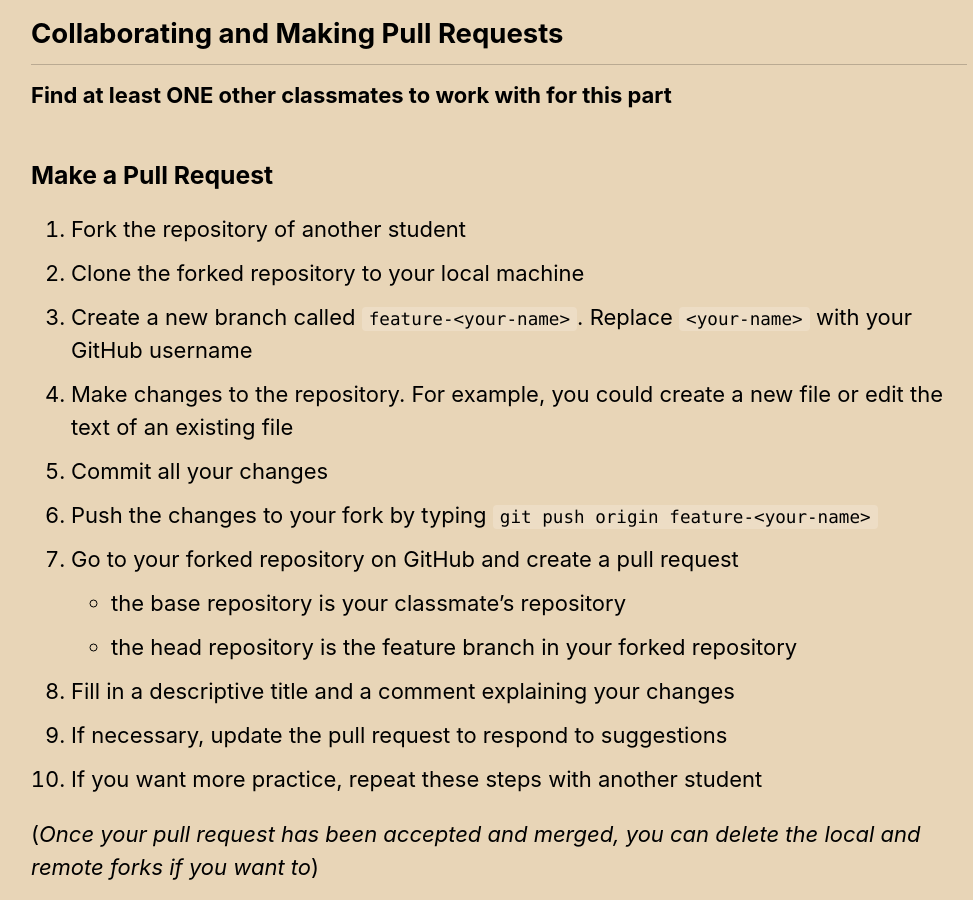
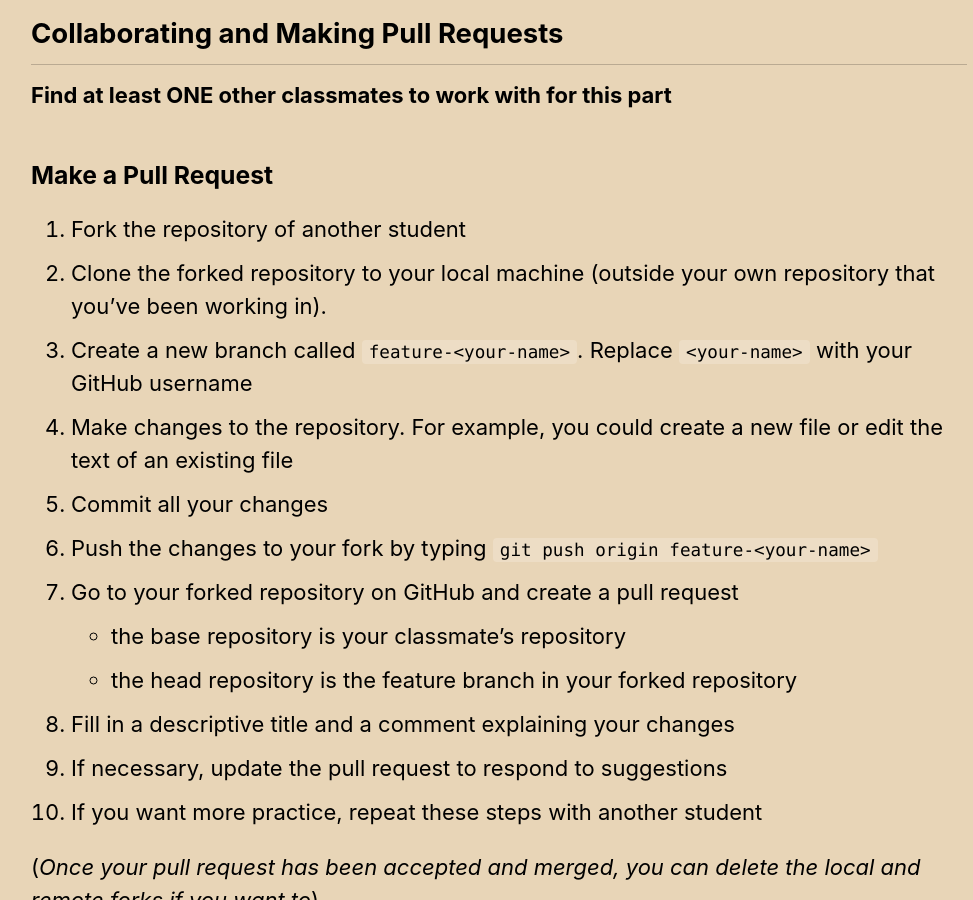
Before and after one commit to s386Fall2023/s386Fall2023.github.io, a Jekyll site: the page built from _assignments/02git.md, in a window 1280 px wide and 900 px high, scrolled down 4976 px. Shown: the whole window, without its empty margins (291-1264 px from the left). Built offline with Jekyll 4.4.1, drawn with Linux system fonts in a browser that asks for light colours; cached includes are drawn as plain includes.

```diff
--- a/_assignments/02git.md
+++ b/_assignments/02git.md
@@ -110,7 +110,7 @@ Instructions:  Go through each of the steps below and submit the final version o
 
 ### Make a Pull Request
 1. Fork the repository of another student
-2. Clone the forked repository to your local machine
+2. Clone the forked repository to your local machine (outside your own repository that you've been working in).
 3. Create a new branch called `feature-<your-name>`.  Replace `<your-name>` with your GitHub username
 4. Make changes to the repository.  For example, you could create a new file or edit the text of an existing file
 5. Commit all your changes
```
